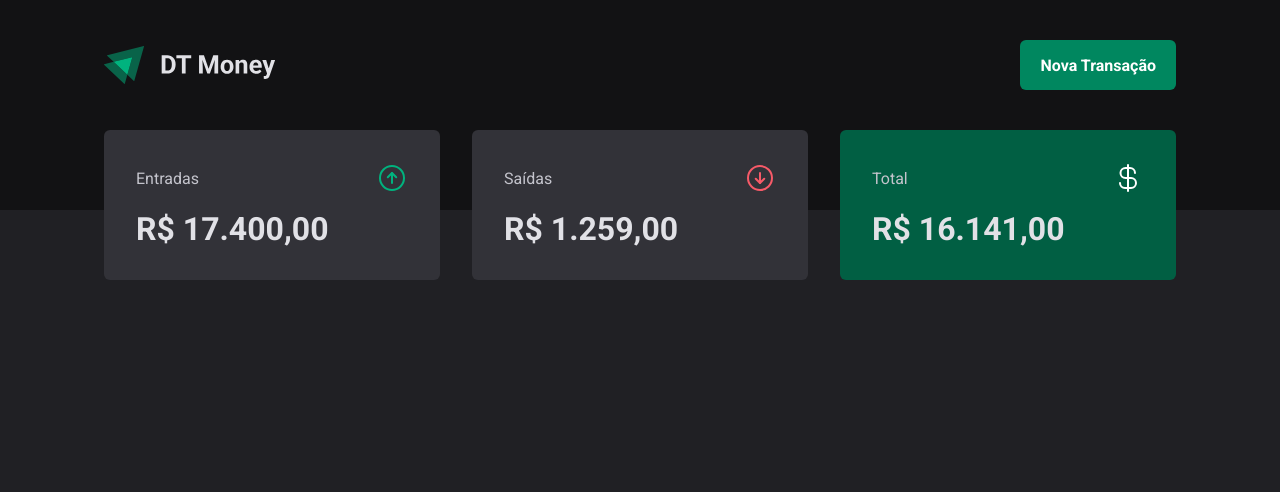
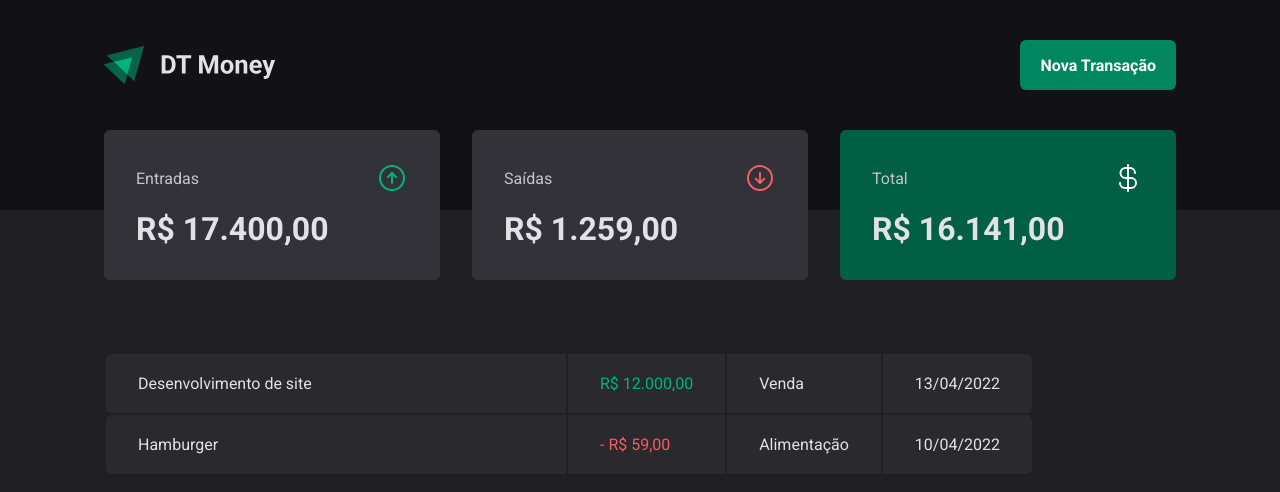
Before and after one commit to tiagoc0sta/Ignite_03-dt-money, a React (Vite) app in the folder 03-dt-money/: page / in a window 1280 px wide. Shown: the top 492 px of the page. Built offline with nearby package versions, Linux system fonts and the light colour scheme.

Commit message:
add table

```diff
--- /dev/null
+++ b/03-dt-money/src/pages/Transactions/components/SearchForm/styles.ts
@@ -0,0 +1,28 @@
+import styled from "styled-components";
+
+export const SearchFormContainer = styled.form`
+  display: flex;
+  gap: 1rem;
+
+  input {
+    flex: 1;
+    border-radius: 6px;
+    border: 0;
+    background: ${props => props.theme["gray-900"]};
+    color: ${props => props.theme["gray-300"]};
+    padding: 1rem;
+
+    &::placeholder {
+      color: ${props => props.theme["gray-500"]};
+    }
+
+    button {
+      display: flex;
+      align-items: center;
+      gap: 0.75rem;
+
+      border: 0;
+
+    }
+  }
+`;
--- a/03-dt-money/src/pages/Transactions/index.tsx
+++ b/03-dt-money/src/pages/Transactions/index.tsx
@@ -1,15 +1,48 @@
 import { Header } from "../../compponents/Header";
 import { Summary } from "../../compponents/Summary";
+import { SearchFormContainer } from "./components/SearchForm/styles";
+import { PriceHighLight, TransactionsContainer, TransactionsTable } from "./styles";
 
 export function Transactions () {
   return (
     <div>
       <Header/>
       <Summary/>
+      <SearchFormContainer/>
 
-      <table>
 
-      </table>
+     <TransactionsContainer>
+      <TransactionsTable>
+        <table>
+            <tbody>
+              <tr>
+                <td width="50%">Desenvolvimento de site</td>
+
+                <td>
+                  <PriceHighLight variant="income">
+                    R$ 12.000,00
+                  </PriceHighLight>
+                  </td>
+                <td>Venda</td>
+                <td>13/04/2022</td>
+              </tr>
+
+              <tr>
+                <td width="50%">Hamburger</td>
+                <td>
+                  <PriceHighLight variant="outcome">
+                    - R$ 59,00
+                  </PriceHighLight>
+                </td>
+                <td>Alimentação</td>
+                <td>10/04/2022</td>
+              </tr>
+            </tbody>
+          </table>
+      </TransactionsTable>
+     </TransactionsContainer>
+
+
     </div>
   )
 }
--- a/03-dt-money/src/pages/Transactions/styles.ts
+++ b/03-dt-money/src/pages/Transactions/styles.ts
@@ -0,0 +1,39 @@
+import styled from "styled-components";
+
+export const TransactionsContainer = styled.main`
+  width: 100%;
+  max-width: 1120px;
+  margin: 4rem auto 0;
+  padding: 0 1.5rem;
+
+`;
+
+export const TransactionsTable = styled.table`
+  width: 100%;
+  border-collapse: separate;
+  border-spacing: 0 0.5rem;
+  // margin-top: 1.5rem;
+
+  td {
+    padding: 1.25rem 2rem;
+    background: ${props => props.theme["gray-700"]};
+
+  &:first-child {
+    border-top-left-radius: 6px;
+    border-bottom-left-radius: 6px;
+  }
+
+  &:last-child {
+    border-top-right-radius: 6px;
+    border-bottom-right-radius: 6px;
+  }
+  }
+`;
+
+interface PriceHighLightProps {
+  variant: 'income' | 'outcome';
+}
+
+export const PriceHighLight = styled.span<PriceHighLightProps> `
+  color: ${props => props.variant === 'income' ? props.theme["green-300"] : props.theme["red-300"]}
+`;
```
Also changed, not shown: 03-dt-money/src/pages/Transactions/components/SearchForm/index.tsx (added, +9 -0 lines).
